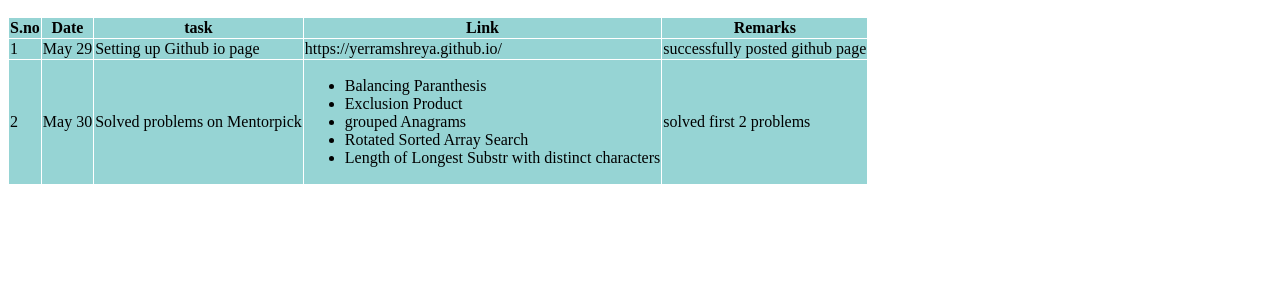
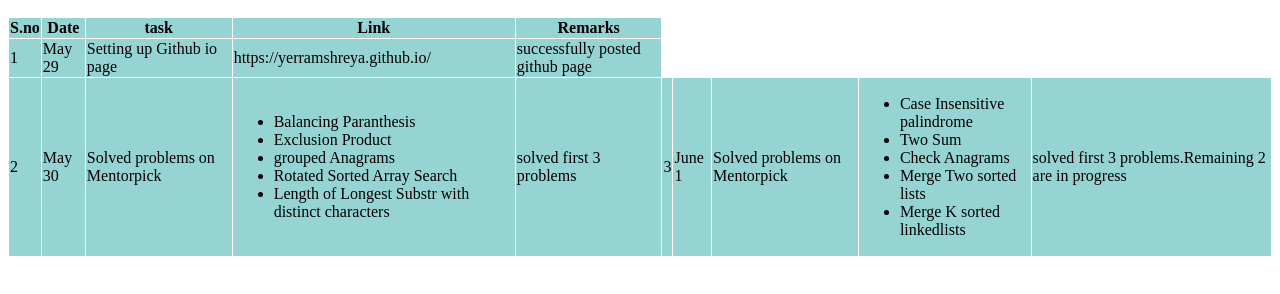
Before and after one commit to yerramshreya/yerramshreya.github.io, a plain HTML site: page index.html in a window 1280 px wide. Shown: the part 168-462 px from the top of the page. Drawn offline with Linux system fonts and the light colour scheme.

Commit message:
updated today's progress

```diff
--- a/index.html
+++ b/index.html
@@ -37,7 +37,18 @@
           <li> Rotated Sorted Array Search</li>
           <li> Length of Longest Substr with distinct characters </li>
         </ul>
-        <td>solved first 2  problems</td>
+        <td>solved first 3 problems</td>
+        <td>3</td>
+        <td>June 1</td>
+        <td>Solved problems on Mentorpick</td>
+        <td><ul>
+          <li>Case Insensitive palindrome </li>
+          <li> Two Sum</li>
+          <li>Check Anagrams</li>
+          <li> Merge Two sorted lists</li>
+          <li> Merge K sorted linkedlists </li>
+        </ul>
+        <td>solved first 3  problems.Remaining 2 are in progress</td>
     </tr>
    </table>
     <script src="script.js"></script>
```
